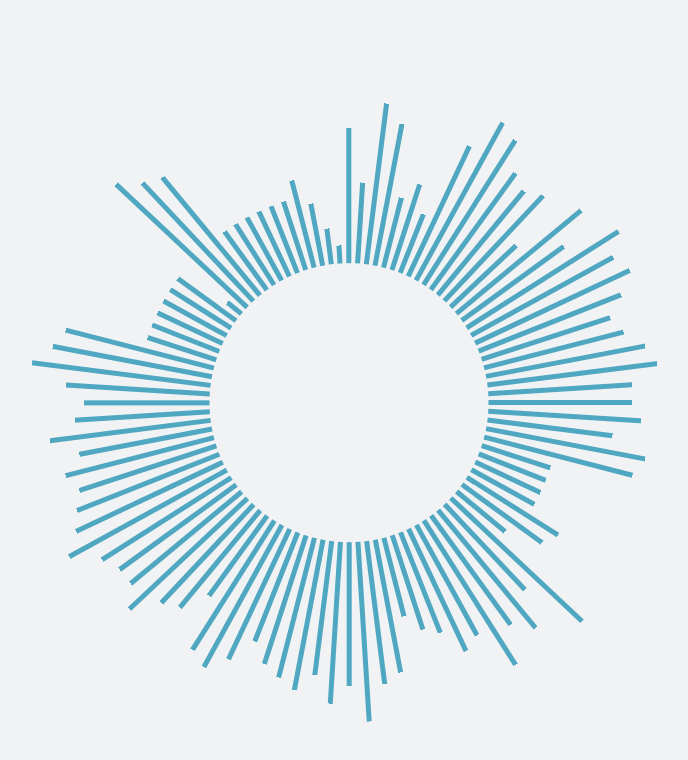
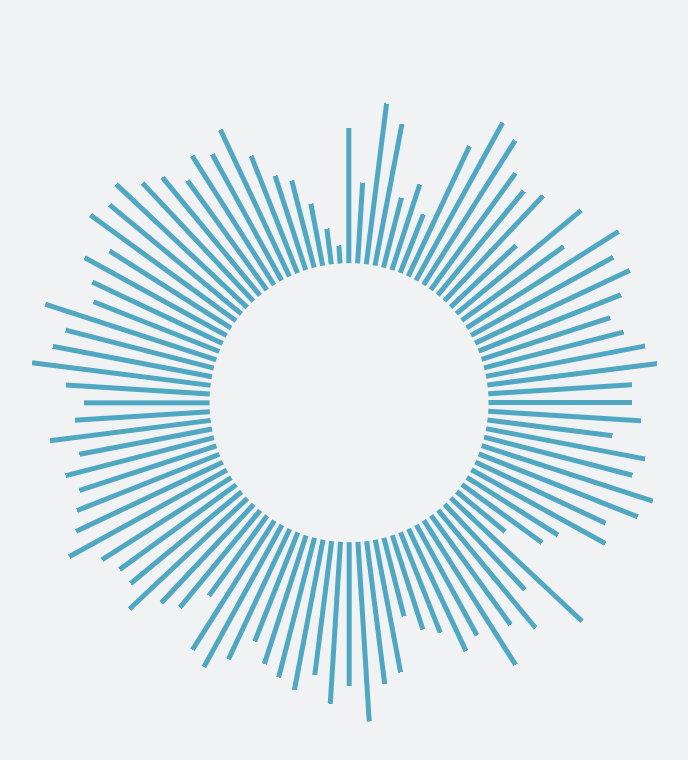
Before and after one commit to Forty45/forty45.github.io, a plain HTML site: page array.html in a window 1280 px wide. Shown: the whole page, without its empty margins (289-977 px from the left). Drawn offline with nearby package versions, Linux system fonts and the light colour scheme.

Commit message:
Updated array

```diff
--- a/styles/partials/array.scss
+++ b/styles/partials/array.scss
@@ -66,10 +66,10 @@ $circle-size: 15rem;
     &:nth-of-type(3) { @include linearGradient(70%); }
     &:nth-of-type(4) { @include linearGradient(90%); }
     &:nth-of-type(5) { @include linearGradient(85%); }
-    &:nth-of-type(6) { @include linearGradient(40%); }
-    &:nth-of-type(7) { @include linearGradient(40%); }
-    &:nth-of-type(8) { @include linearGradient(40%); }
-    &:nth-of-type(9) { @include linearGradient(40%); }
+    &:nth-of-type(6) { @include linearGradient(100%); }
+    &:nth-of-type(7) { @include linearGradient(95%); }
+    &:nth-of-type(8) { @include linearGradient(80%); }
+    &:nth-of-type(9) { @include linearGradient(85%); }
     &:nth-of-type(10) { @include linearGradient(60%); }
     &:nth-of-type(11) { @include linearGradient(55%); }
     &:nth-of-type(12) { @include linearGradient(35%); }
@@ -111,27 +111,27 @@ $circle-size: 15rem;
     &:nth-of-type(48) { @include linearGradient(75%); }
     &:nth-of-type(49) { @include linearGradient(90%); }
     &:nth-of-type(50) { @include linearGradient(75%); }
-    &:nth-of-type(51) { @include linearGradient(70%); }
+    &:nth-of-type(51) { @include linearGradient(70%); } //270deg
     &:nth-of-type(52) { @include linearGradient(80%); }
     &:nth-of-type(53) { @include linearGradient(100%); }
     &:nth-of-type(54) { @include linearGradient(90%); }
     &:nth-of-type(55) { @include linearGradient(85%); }
-    &:nth-of-type(56) { @include linearGradient(40%); }
-    &:nth-of-type(57) { @include linearGradient(40%); }
-    &:nth-of-type(58) { @include linearGradient(40%); }
-    &:nth-of-type(59) { @include linearGradient(40%); }
-    &:nth-of-type(60) { @include linearGradient(40%); }
-    &:nth-of-type(61) { @include linearGradient(40%); }
-    &:nth-of-type(62) { @include linearGradient(10%); }
+    &:nth-of-type(56) { @include linearGradient(100%); }
+    &:nth-of-type(57) { @include linearGradient(75%); }
+    &:nth-of-type(58) { @include linearGradient(80%); }
+    &:nth-of-type(59) { @include linearGradient(90%); }
+    &:nth-of-type(60) { @include linearGradient(80%); }
+    &:nth-of-type(61) { @include linearGradient(100%); }
+    &:nth-of-type(62) { @include linearGradient(95%); }
     &:nth-of-type(63) { @include linearGradient(100%); }
     &:nth-of-type(64) { @include linearGradient(90%); }
     &:nth-of-type(65) { @include linearGradient(85%); }
-    &:nth-of-type(66) { @include linearGradient(40%); }
-    &:nth-of-type(67) { @include linearGradient(40%); }
-    &:nth-of-type(68) { @include linearGradient(40%); }
-    &:nth-of-type(69) { @include linearGradient(40%); }
-    &:nth-of-type(70) { @include linearGradient(40%); }
-    &:nth-of-type(71) { @include linearGradient(40%); }
+    &:nth-of-type(66) { @include linearGradient(75%); }
+    &:nth-of-type(67) { @include linearGradient(85%); }
+    &:nth-of-type(68) { @include linearGradient(80%); }
+    &:nth-of-type(69) { @include linearGradient(90%); }
+    &:nth-of-type(70) { @include linearGradient(70%); }
+    &:nth-of-type(71) { @include linearGradient(55%); }
     &:nth-of-type(72) { @include linearGradient(50%); }
     &:nth-of-type(73) { @include linearGradient(35%); }
     &:nth-of-type(74) { @include linearGradient(20%); }
```
Also changed, not shown: styles/style.css, 1 other file.
